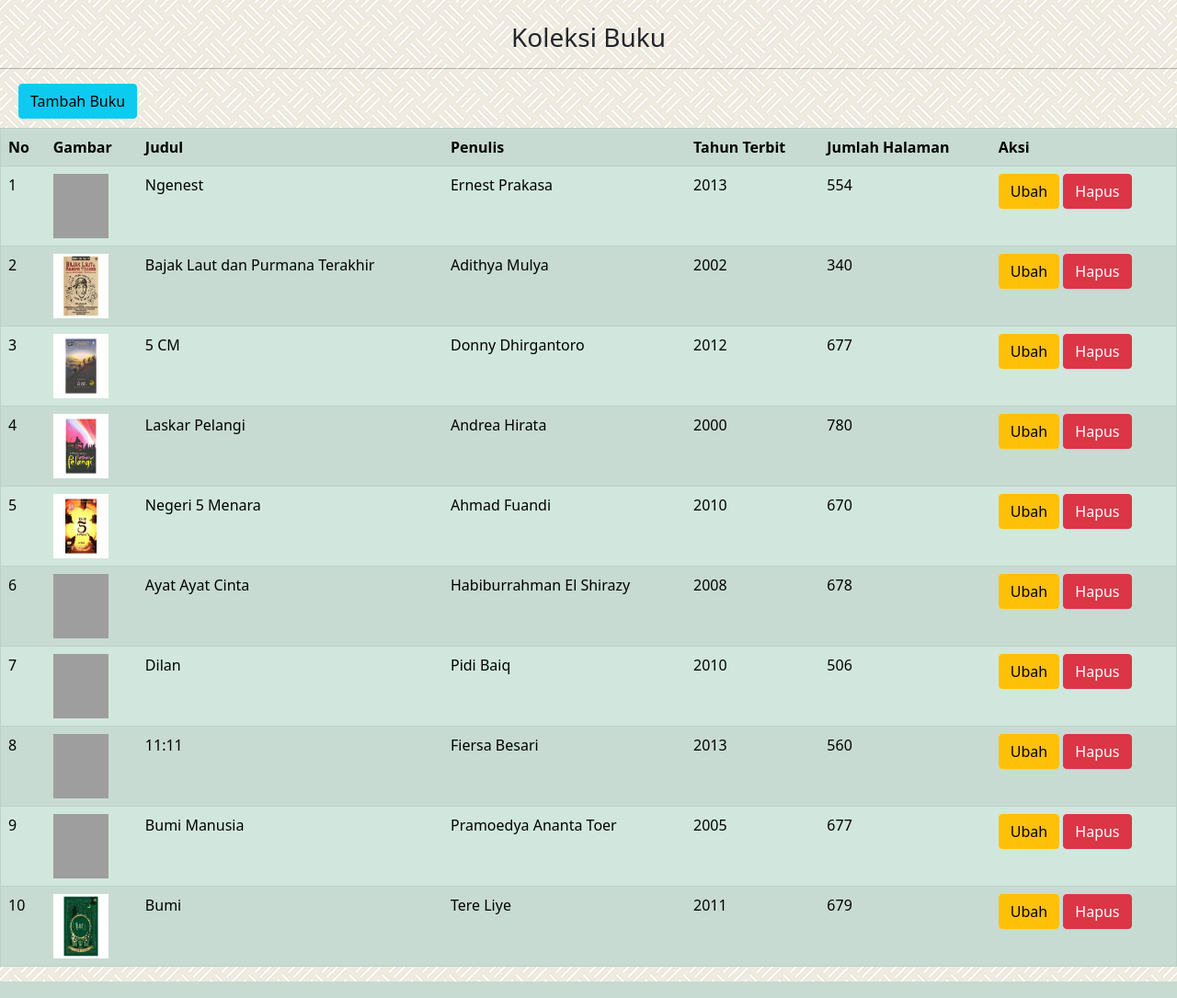
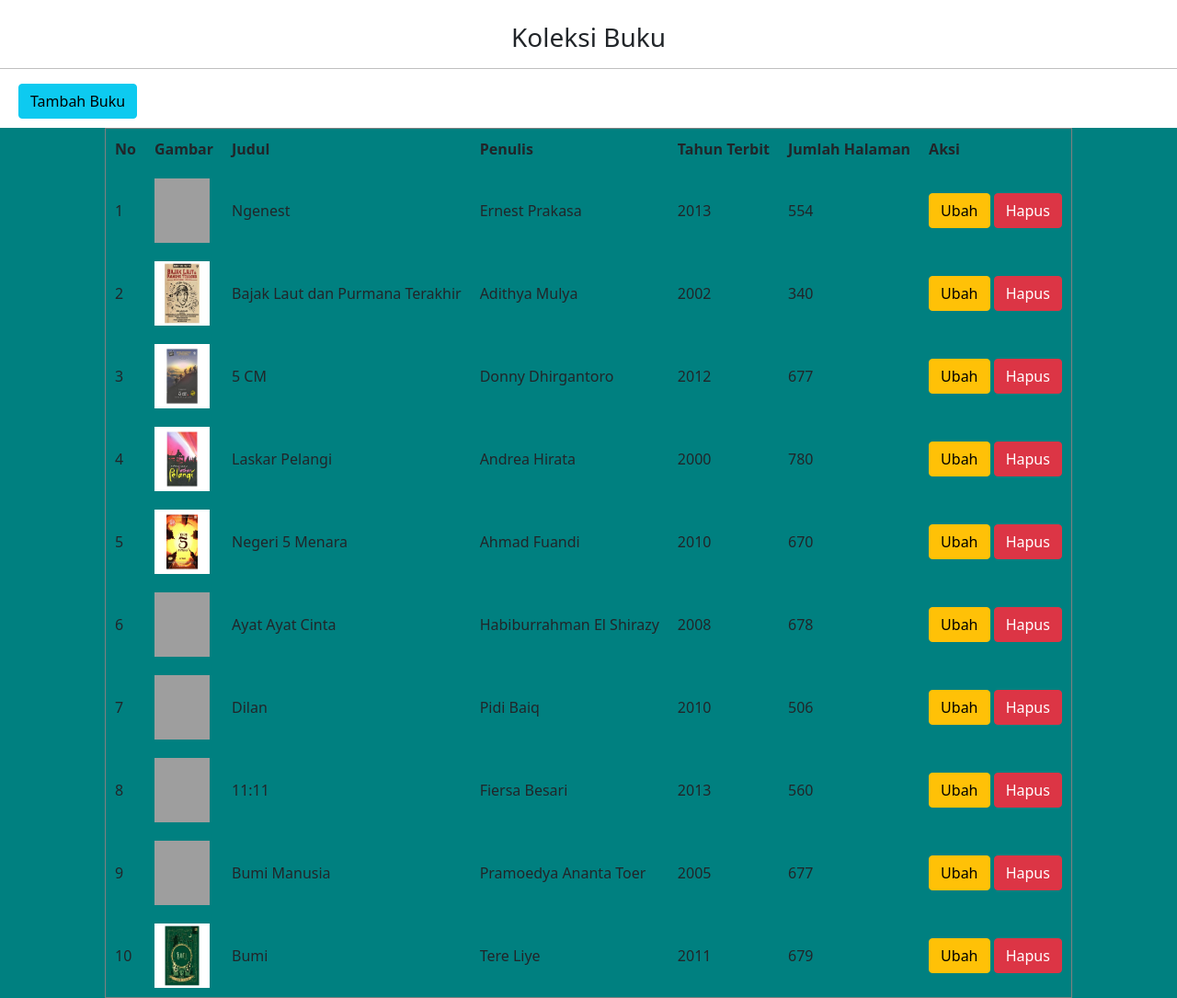
Before and after one commit to myazman-giv/Prakweb_C_203040164, a PHP site: page / in a window 1280 px wide. Shown: the whole page at 92% size. Run offline with PHP 8.4, Linux system fonts and the light colour scheme; data comes from the database, SQL or seed files in the repository; data that the repository does not hold is empty; grey boxes are pictures that could not be loaded.

Commit message:
mengubah warna background menjadi warna favorit

```diff
--- a/pw/index.php
+++ b/pw/index.php
@@ -18,11 +18,12 @@ $data_buku = query("SELECT * FROM data_buku");
   <meta name="viewport" content="width=device-width, initial-scale=1.0">
   <title>Daftar buku-buku</title>
   <!-- Bootstrap CSS -->
+  <link rel="stylesheet" type="text/css" href="style.css">
   <link href="https://cdn.jsdelivr.net/npm/bootstrap@5.0.0/dist/css/bootstrap.min.css" rel="stylesheet" integrity="sha384-wEmeIV1mKuiNpC+IOBjI7aAzPcEZeedi5yW5f2yOq55WWLwNGmvvx4Um1vskeMj0" crossorigin="anonymous">
 
 </head>
 
-<body style="background-image:url(img/50.png);">
+<body>
 
   <body>
     <br>
@@ -31,8 +32,8 @@ $data_buku = query("SELECT * FROM data_buku");
 
     <a href="tambah.php" class="btn btn-info" style="position:absolute; left: 20px;">Tambah Buku</a>
     <br><br>
-
-    <table border=" 1" cellpadding="10" cellspacing="0" class="table table-success table-striped">
+    <div>
+      <table border=" 1" cellpadding="10" cellspacing="0" align="center">
         <tr>
           <th>No</th>
           <th>Gambar</th>
@@ -60,6 +61,7 @@ $data_buku = query("SELECT * FROM data_buku");
           <?php $i++; ?>
         <?php endforeach; ?>
       </table>
+    </div>
   </body>
 
 </html>
--- /dev/null
+++ b/pw/style.css
@@ -0,0 +1,3 @@
+div {
+  background: Teal;
+}
```
Lines whose indentation alone changed are shown as unchanged.
